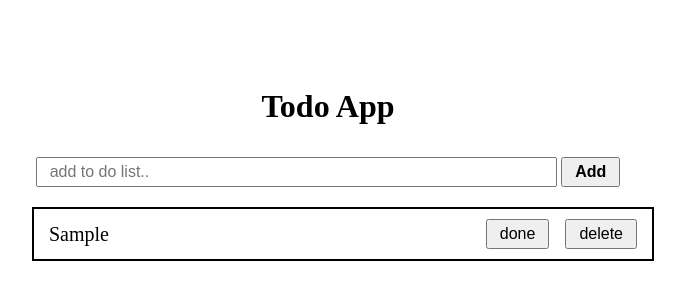
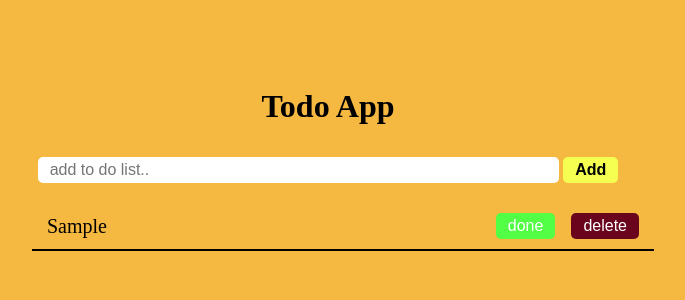
Before and after one commit to Who-codes/to-do, a plain HTML site: page index.html in a window 1280 px wide. Both pictures are taken after typing "Sample" into the empty fields and a click on the button "Add". Shown: the whole page, without its empty margins (312-997 px from the left). Drawn offline with Linux system fonts and the light colour scheme.

Commit message:
Style Added

```diff
--- a/style.css
+++ b/style.css
@@ -8,6 +8,7 @@ body {
   display: grid;
   place-content: center;
   padding: 2em;
+  background-color: #F5B841;
 }
 
 .container {
@@ -33,7 +34,7 @@ ul {
 li {
   padding: 0.5em 0.75em;
   text-align: left;
-  border: black 2px solid;
+  border-bottom: black 2px solid;
   display: flex;
   justify-content: space-between;
   align-items: center;
@@ -41,15 +42,26 @@ li {
 
 input {
   font-size: inherit;
+  border-radius: 5px;
   padding: 0.25em 0.75em;
 }
 
 input[type="text"] {
   width: 80%;
+  border: none;
+}
+
+input[type = 'button']{
+  border: none;
+}
+
+input[type = 'button']:active, input[type = 'button']:hover{
+  opacity: 0.75;
 }
 
 .add-btn {
   font-weight: bold;
+  background-color: #F4FF52;
 }
 
 .list-btn {
@@ -58,6 +70,16 @@ input[type="text"] {
   gap: 1em;
 }
 
+.done-btn{
+  color: #fff;
+  background-color: #53FF45;
+}
+
+.del-btn{
+  background-color: #6A041D;
+  color: #fff;
+}
+
 .complete {
   text-decoration: line-through;
 }
```
